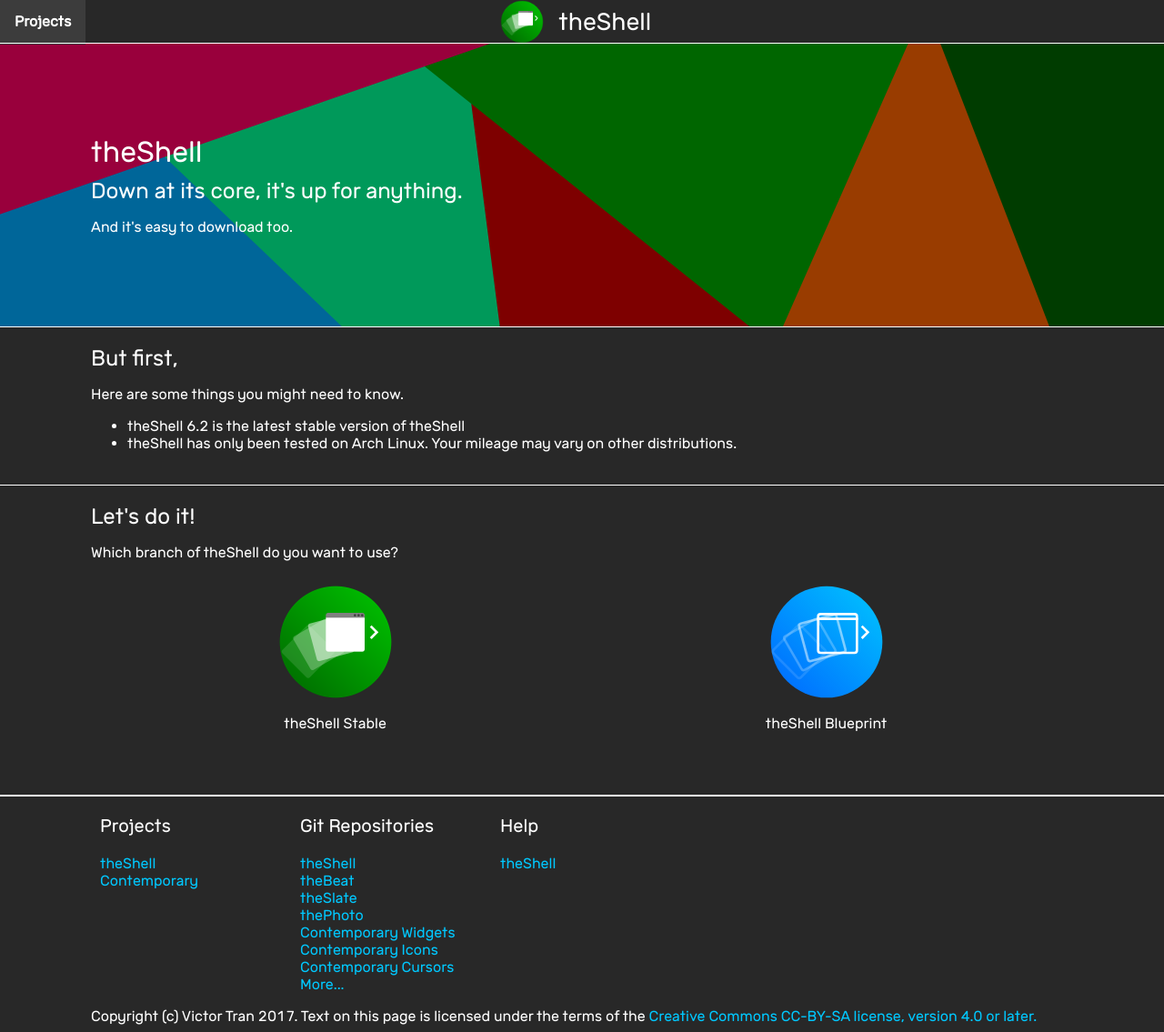
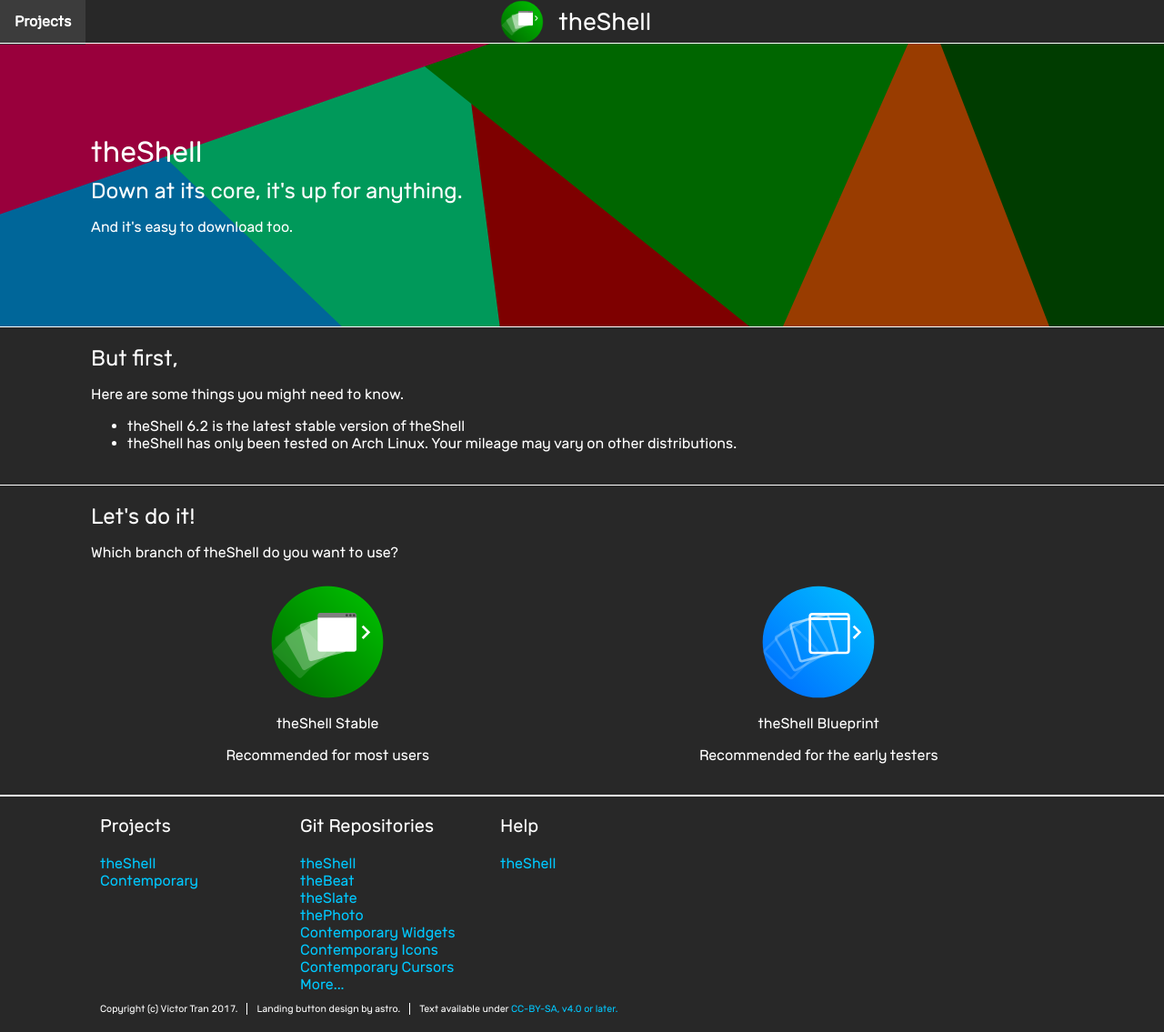
Before and after one commit to vicr123/vicr123.github.io-old, a Jekyll site: the page built from theshell/download.html, in a window 1280 px wide and 1135 px high. Shown: the whole window at 91% size. Built offline with Jekyll 4.4.1, drawn with Linux system fonts in a browser that asks for light colours; grey boxes are pictures that could not be loaded.

Commit message:
Update buttons

```diff
--- a/_includes/footer.html
+++ b/_includes/footer.html
@@ -28,6 +28,21 @@
         div.footerText {
             padding-left: 100px;
             padding-right: 100px;
+
+            display: flex;
+            flex-wrap: wrap;
+
+            font-size: 8pt;
+        }
+
+        div.footerText p {
+            padding-left: 10px;
+            padding-right: 10px;
+            margin-bottom: 0px;
+        }
+
+        div.footerText p:not(:first-child) {
+            border-left: 1px solid white;
         }
 
         @media (max-width: 500px) {
@@ -66,7 +81,8 @@
         </div>
     </div>
     <div class="footerText">
-        <p>Copyright (c) Victor Tran 2017. Text on this page is licensed under the terms of the <a href="http://creativecommons.org/licenses/by-sa/4.0/">Creative Commons
-        CC-BY-SA license, version 4.0 or later.</a>
+        <p>Copyright (c) Victor Tran 2017.</p>
+        <p>Landing button design by astro.</p>
+        <p>Text available under <a href="http://creativecommons.org/licenses/by-sa/4.0/">CC-BY-SA, v4.0 or later.</a></p>
     </div>
 </footer>
--- a/contemporary.css
+++ b/contemporary.css
@@ -235,6 +235,19 @@
     background-color: rgb(0, 0, 100);
 }
 
+div.landing a.button, div.helpHeader a.button {
+    color: #DDDDDD;
+    background-color: rgba(200, 200, 200, 0.2);
+}
+
+div.landing a.button:hover, div.helpHeader a.button:hover {
+    background-color: rgba(255, 255, 255, 0.4);
+}
+
+div.landing a.button:active, div.helpHeader a.button:active {
+    background-color: rgba(150, 150, 150, 0.4);
+}
+
 @media (max-width: 600px) {
     div.content {
         padding-left: 10px;
--- a/theshell/download.html
+++ b/theshell/download.html
@@ -134,16 +134,18 @@
                     <div class="tsBranch" onclick="openStable()">
                         <img src="/images/theshell.png" width="128"/>
                         <p>theShell Stable</p>
+                        <p>Recommended for most users</p>
                     </div>
                     <div class="tsBranch" onclick="openBP()">
                         <img src="/images/theshellb.svg" width="128"/>
                         <p>theShell Blueprint</p>
+                        <p>Recommended for the early testers</p>
                     </div>
                 </div>
             </div>
             <div class="featurePanel" id="stablePanel">
                 <h2><img src="/images/go-previous.svg" onclick="closePanels()" style="padding-right: 6px;"/>Let's get theShell Stable!</h2>
-                <p>There are packages available for some distributions.</p>
+                <p>theShell Stable is the branch of theShell where everything has been tested and should be stable enough for daily use.</p>
                 <h3>Arch Linux</h3>
                 <p>Install the <a href="https://aur.archlinux.org/packages/theshell"><code>theshell</code></a> package from the Arch User Repository.<br />
                 Use of an AUR helper is recommended as there are a lot of dependencies to install.</p>
@@ -194,7 +196,7 @@
             </div>
             <div class="featurePanel" id="bpPanel">
                 <h2><img src="/images/go-previous.svg" onclick="closePanels()" style="padding-right: 6px;"/>Let's get theShell Blueprint!</h2>
-                <p>There are packages available for some distributions.</p>
+                <p>theShell Blueprint is the branch of theShell where breaking changes may happen at any time. However, you get to test the newest features of theShell. <b>It's recommended that you do not use theShell Blueprint as your daily driver.</b></p>
                 <h3>Arch Linux</h3>
                 <p>Install the <a href="https://aur.archlinux.org/packages/theshell-blueprint"><code>theshell-blueprint</code></a> package from the Arch User Repository.<br />
                 Use of an AUR helper is recommended as there are a lot of dependencies to install.<br />
```
Also changed, not shown: other parts of theshell/download.html (+2 -0 lines).
